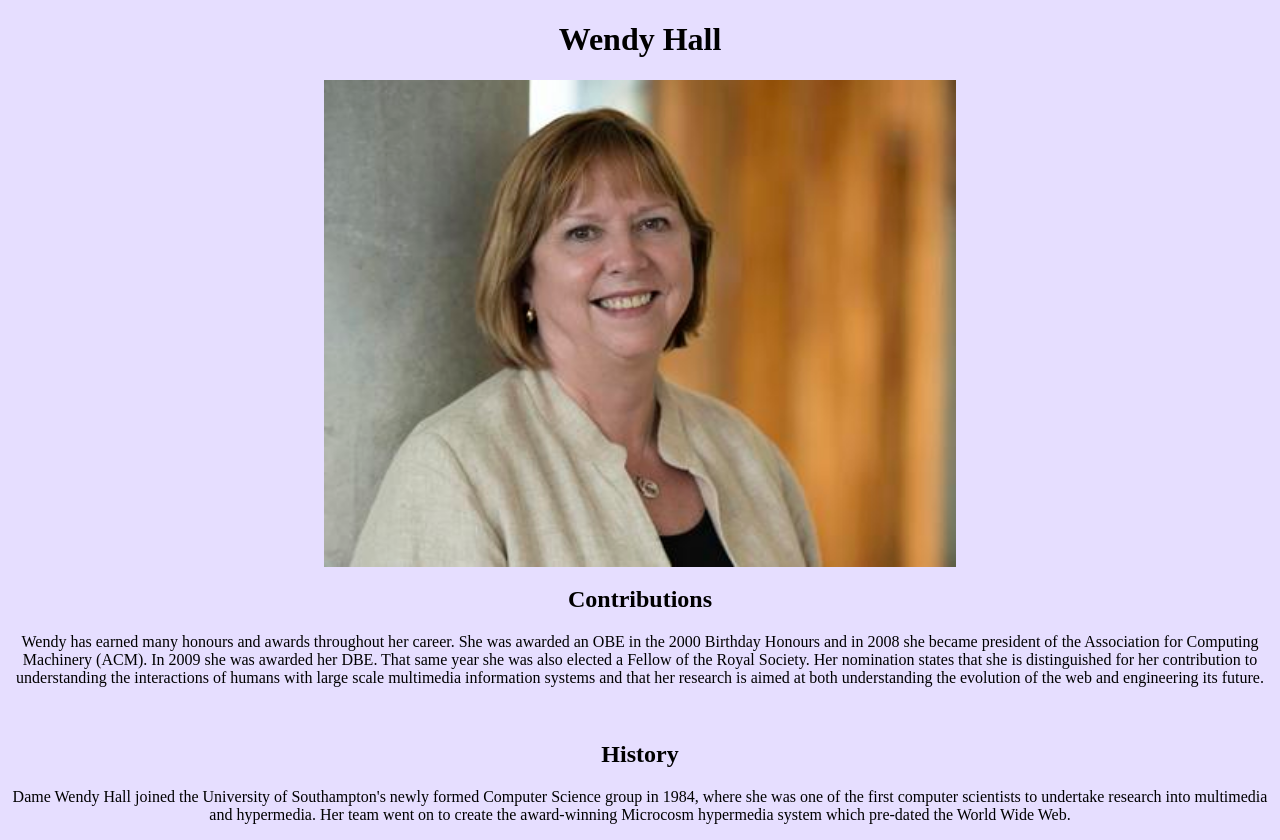
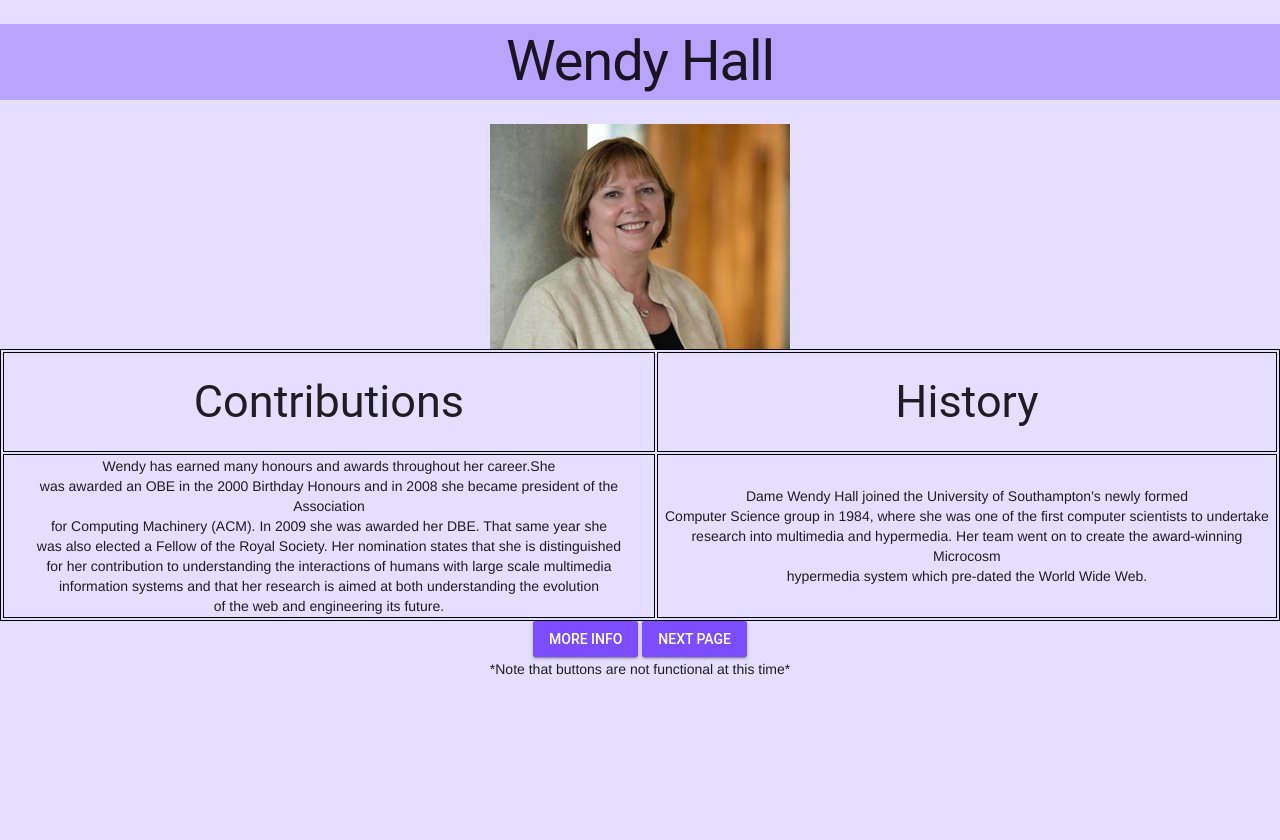
Before and after one commit to Curtis-Edwards/ASSIGNMENT-01, a plain HTML site: page index.html in a window 1280 px wide. Drawn offline with nearby package versions, Linux system fonts and the light colour scheme.

Commit message:
added more style

```diff
--- a/css/style.css
+++ b/css/style.css
@@ -2,15 +2,22 @@ body {
   background-color: #e6deff;
    text-align: center;
 }
-
 h1 {
-  background-color: #b8a3ff:
+  background-color: #b8a3ff;
   padding: 30px;
 }
-
 .center {
   display: block;
   margin-left: auto;
   margin-right: auto;
   width: 50%;
 }
+table, th, td {
+  border:1px solid black;
+}
+img {
+  width: 50%;
+}
+h2 {
+  font-size: 20px;
+}
--- a/index.html
+++ b/index.html
@@ -5,15 +5,36 @@
     <meta name="viewport" content="width=device-width">
     <title>replit</title>
     <link href="./css/style.css" rel="stylesheet" type="text/css" />
+     <link rel="stylesheet" href="https://fonts.googleapis.com/icon?family=Material+Icons">
+    <link rel="stylesheet" href="https://code.getmdl.io/1.3.0/material.indigo-pink.min.css">
+     <link rel="stylesheet" href="https://code.getmdl.io/1.3.0/material.purple-deep_purple.min.css" />
     <title>Wendy Hall</title>
   </head>
   <body>
+
    <h1>Wendy Hall</h1>
-    <img src="./images/wendy-hall.jpeg" alt="Wendy Hall" class=center>
-    <h2>Contributions</h2>
-    <p>Wendy has earned many honours and awards throughout her career. She was awarded an OBE in the 2000 Birthday Honours and in 2008 she became president of the Association for Computing Machinery (ACM). In 2009 she was awarded her DBE. That same year she was also elected a Fellow of the Royal Society. Her nomination states that she is distinguished for her contribution to understanding the interactions of humans with large scale multimedia information systems and that her research is aimed at both understanding the evolution of the web and engineering its future.</p>
+    <img src="./images/wendy-hall.jpeg" alt="Wendy Hall" class="center" style="width:300px;height:225px;">
+       <table>
+         <tr>
+     <th><h2>Contributions</h2></th>
+      <th><h2>History</h2></th>
+         </tr>
+         <tr>
+         <td>Wendy has earned many honours and awards throughout her career.She <br> was awarded an OBE in the 2000 Birthday Honours and in 2008 she became president of the Association <br> for Computing Machinery (ACM). In 2009 she was awarded her DBE. That same year she <br> was also elected a Fellow of the Royal Society. Her nomination states that she is distinguished <br> for her contribution to understanding the interactions of humans with large scale multimedia <br> information systems and that her research is aimed at both understanding the evolution <br> of the web and engineering its future.</td>
+         <td>Dame Wendy Hall joined the University of Southampton's newly formed<br> Computer Science group in 1984, where she was one of the first computer scientists to undertake<br> research into multimedia and hypermedia. Her team went on to create the award-winning Microcosm<br> hypermedia system which pre-dated the World Wide Web.</td>
+         </tr>
+    </table>
+
+
+    <!-- Accent-colored raised button with ripple -->
+<button class="mdl-button mdl-js-button mdl-button--raised mdl-js-ripple-effect mdl-button--accent">
+  More info
+</button>
+    <!-- Accent-colored raised button with ripple -->
+<button class="mdl-button mdl-js-button mdl-button--raised mdl-js-ripple-effect mdl-button--accent">
+  Next page
+</button>
     <br>
-    <h2>History</h2>
-    <p>Dame Wendy Hall joined the University of Southampton's newly formed Computer Science group in 1984, where she was one of the first computer scientists to undertake research into multimedia and hypermedia. Her team went on to create the award-winning Microcosm hypermedia system which pre-dated the World Wide Web.</p>
+    <p>*Note that buttons are not functional at this time*</p>
   </body>
 </html>
```
Also changed, not shown: 1 other file.
